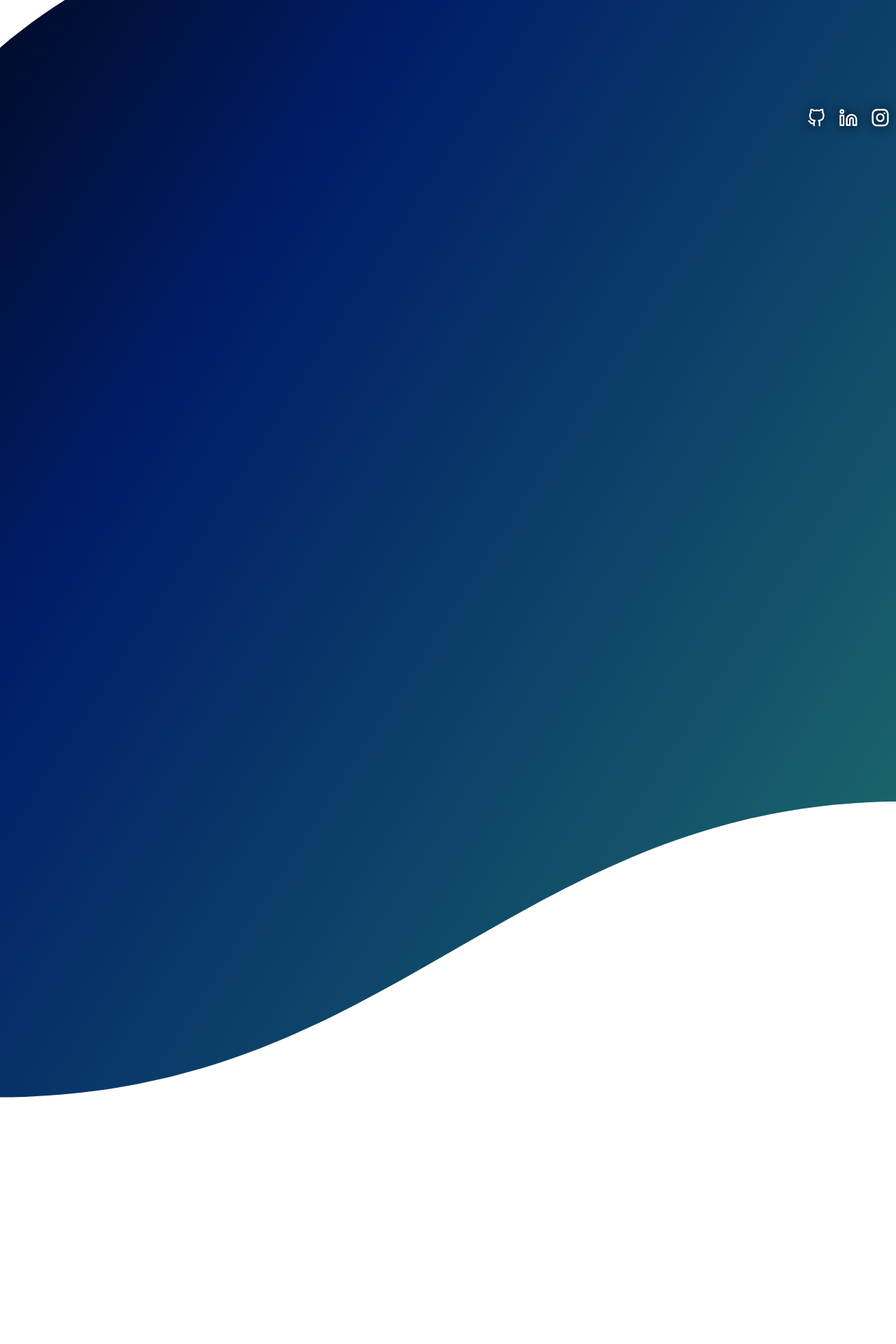
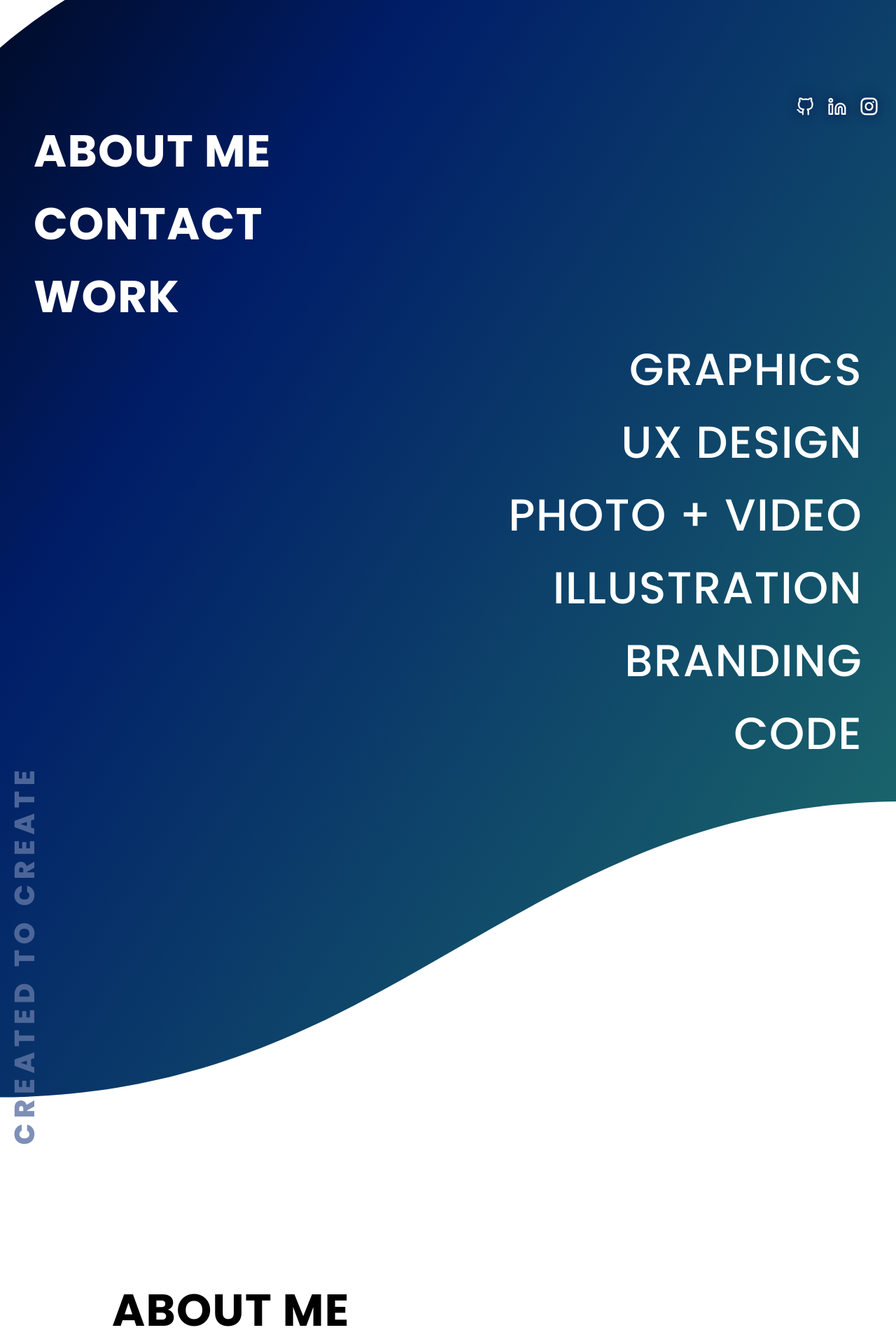
Before and after one commit to matthewslape/my-vue-portfolio, a Vue app: page /#/ in a window 1280 px wide. Shown: the part 600-2520 px from the top of the page at 70% size. Before the commit the page ends 2168 px from the top, so only its background shows below. Built offline with nearby package versions, Linux system fonts and the light colour scheme.

Commit message:
more work on home page. started about me grid.

```diff
--- a/src/components/Footer.vue
+++ b/src/components/Footer.vue
@@ -1,42 +1,45 @@
 <template>
   <div class="footer">
+    <a href="https://github.com/matthewslape">
       <img
         class="footerLink"
         id="github"
         src="../assets/photos/github.png"
         alt="Github Link"
-    />
-    <img
+    /></a>
+    <a href="https://www.linkedin.com/in/matthew-slape/"
+      ><img
         class="footerLink"
         id="linkedin"
         src="../assets/photos/linkedin.png"
         alt="LinkedIn Link"
-    />
-    <img
+    /></a>
+    <a href="https://www.instagram.com/mslape_art/"
+      ><img
         class="footerLink"
         id="instagram"
         src="../assets/photos/instagram.png"
         alt="Instagram Link"
-    />
+    /></a>
   </div>
 </template>
 <script>
-//STILL NEED TO ADD LINKS FOR FOOTER 12.23.21
 </script>
 
 <style scoped>
 .footer {
+  padding: 1rem 1rem 2rem 2rem;
   display: flex;
   align-items: center;
   justify-content: flex-end;
   position: fixed;
   bottom: 0;
-  height: 4rem;
+  height: 5rem;
   width: 100%;
 }
 .footerLink {
   height: 30px;
   margin: 0.5rem;
-  filter: drop-shadow(0 0 0.5rem black);
+  filter: drop-shadow(0 0 0.5rem rgb(1, 6, 63));
 }
 </style>
--- a/src/components/Landing.vue
+++ b/src/components/Landing.vue
@@ -32,7 +32,7 @@
 }
 #profilePic {
   position: relative;
-  right: -21vw;
+  right: -24vw;
   top: 10rem;
   width: 30vw;
   height: inherit;
--- a/src/components/Nav.vue
+++ b/src/components/Nav.vue
@@ -1,7 +1,7 @@
 <template>
   <!-- TRYING TO FIGURE OUT HOW TO CLOSE NAV ON SCROLL... v-on:scroll.passive="toggle"-->
   <div class="navBar">
-    <router-link to="/"
+    <router-link to="/" style="text-decoration: none"
       ><h2 class="pageHeader">Matthew Slape | Creative</h2></router-link
     >
     <div :class="[isActive ? 'hamburgerWrapperActive' : 'hamburgerWrapper']">
@@ -19,32 +19,32 @@
           :class="[isActive ? 'hamLayer3Active' : 'hamLayer3']"
         ></div>
       </div>
-      <router-link to="/graphics"
+      <router-link to="/graphics" style="text-decoration: none"
         ><h3 :class="[isActive ? 'navTabActive' : 'navTab']">
           Graphics
         </h3></router-link
       >
-      <router-link to="/ux"
+      <router-link to="/ux" style="text-decoration: none"
         ><h3 :class="[isActive ? 'navTabActive' : 'navTab']">
           UX Design
         </h3></router-link
       >
-      <router-link to="/ph"
+      <router-link to="/ph" style="text-decoration: none"
         ><h3 :class="[isActive ? 'navTabActive' : 'navTab']">
           Photo + Video
         </h3></router-link
       >
-      <router-link to="/illustration"
+      <router-link to="/illustration" style="text-decoration: none"
         ><h3 :class="[isActive ? 'navTabActive' : 'navTab']">
           Illustration
         </h3></router-link
       >
-      <router-link to="/branding"
+      <router-link to="/branding" style="text-decoration: none"
         ><h3 :class="[isActive ? 'navTabActive' : 'navTab']">
           Branding
         </h3></router-link
       >
-      <router-link to="/code"
+      <router-link to="/code" style="text-decoration: none"
         ><h3 :class="[isActive ? 'navTabActive' : 'navTab']">
           Code
         </h3></router-link
--- a/src/views/Home.vue
+++ b/src/views/Home.vue
@@ -26,6 +26,35 @@
         </linearGradient>
       </defs>
     </svg>
+    <div class="directory">
+      <h1 class="customHeader customHeaderBold">About Me</h1>
+      <h1 class="customHeader customHeaderBold">Contact</h1>
+      <h1 class="customHeader customHeaderBold">Work</h1>
+    </div>
+    <div class="workDirectory">
+      <h1 class="customHeader">Graphics</h1>
+      <h1 class="customHeader">UX Design</h1>
+      <h1 class="customHeader">Photo + Video</h1>
+      <h1 class="customHeader">Illustration</h1>
+      <h1 class="customHeader">Branding</h1>
+      <h1 class="customHeader">Code</h1>
+    </div>
+  </div>
+  <div class="decorWrapper">
+    <h3 class="decorType">Created to Create</h3>
+  </div>
+  <div class="aboutMeGrid">
+    <h1 class="customHeaderBold aboutHeader" style="color: black">About Me</h1>
+    <div class="two">
+      <img
+        class="matthewSitting"
+        src="../assets/photos/aboutMePhoto.jpg"
+        alt="Photo of Matthew Sitting"
+      />
+    </div>
+    <div class="three">three</div>
+    <div class="four">four</div>
+    <div class="five">five</div>
   </div>
 </template>
 
@@ -43,7 +72,88 @@ export default {
   position: absolute;
   top: 12rem;
   display: flex;
-  width: 100vw;
+  max-width: 100%;
   z-index: -100;
 }
+.directory {
+  margin-top: 30%;
+  margin-left: 3rem;
+  display: flex;
+  flex-direction: column;
+  align-items: flex-start;
+}
+.workDirectory {
+  display: flex;
+  flex-direction: column;
+  align-items: flex-end;
+  margin-right: 3rem;
+}
+.customHeader {
+  text-transform: uppercase;
+  line-height: 150%;
+  color: white;
+}
+.customHeaderBold {
+  font-weight: bold;
+  text-transform: uppercase;
+}
+.decorWrapper {
+  width: 100vw;
+  display: flex;
+  justify-content: flex-start;
+  height: 5rem;
+}
+.decorType {
+  letter-spacing: 0.195em;
+  text-transform: uppercase;
+  color: #5f75a5;
+  transform: rotate(-90deg);
+  font-weight: 800;
+  font-size: 2.5rem;
+  margin-left: 1rem;
+  position: relative;
+  right: 15rem;
+  top: 14rem;
+  opacity: 80%;
+}
+.aboutMeGrid {
+  display: grid;
+  grid-template-columns: repeat(2, 1fr);
+  gap: 1rem;
+  /*background: grey;*/
+  width: 70%;
+  height: 50rem;
+  margin: auto;
+  position: relative;
+  top: 40rem;
+}
+.aboutHeader {
+  grid-column: 1 / 3;
+  grid-row: 1;
+  display: flex;
+  margin-left: -2rem;
+  display: flex;
+  align-items: flex-end;
+}
+.two {
+  grid-row: 2 / 5;
+  grid-column: 2;
+}
+.three {
+  grid-row: 2;
+  grid-column: 1;
+}
+.four {
+  grid-row: 3;
+  grid-column: 1;
+}
+.five {
+  grid-row: 4;
+  grid-column: 1;
+}
+.matthewSitting {
+  width: 100%;
+  height: 95%;
+  object-fit: cover;
+}
 </style>
```
Also changed, not shown: src/assets/photos/aboutMePhoto.jpg (added). Lines whose indentation alone changed are shown as unchanged.
